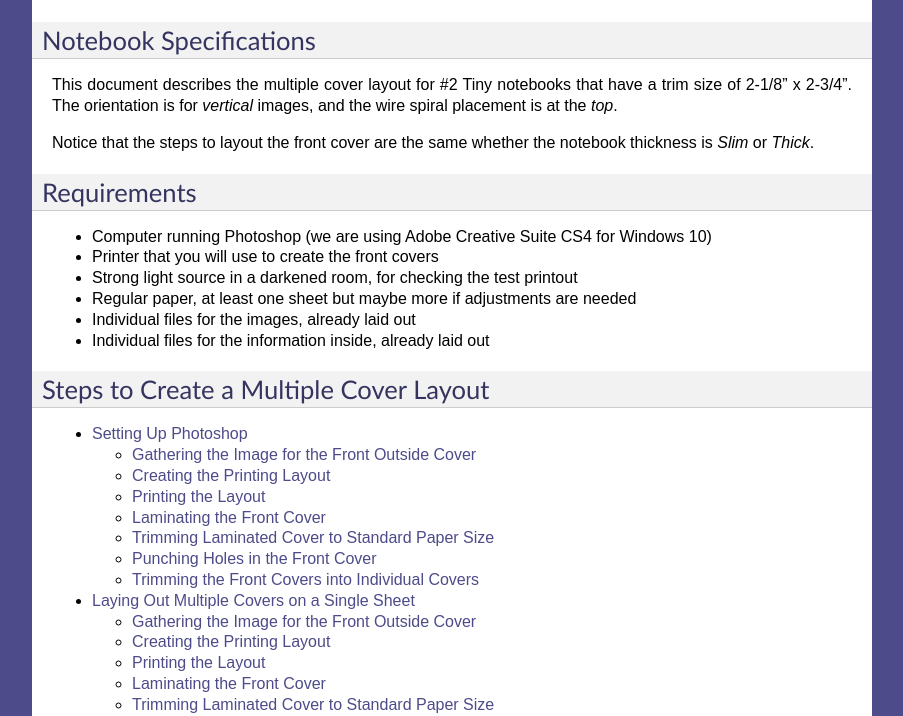
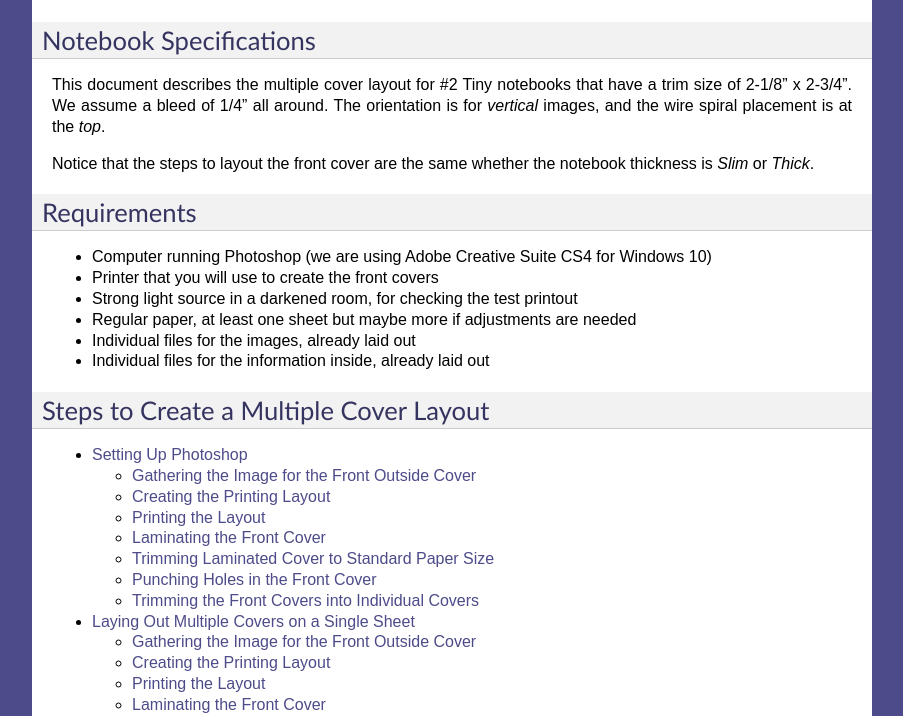
Before and after one commit to loiskilberg/FinalProject, a Sphinx documentation site: the page built from source/index.rst, in a window 1280 px wide and 900 px high, scrolled down 768 px, cut to the strip 184-900 px from the top of the window. Shown: the whole strip, without its empty margins (198-1101 px from the left). Built offline with Sphinx 7.4.7, drawn with Linux system fonts in a browser that asks for light colours.

Commit message:
add bleed info

```diff
--- a/source/index.rst
+++ b/source/index.rst
@@ -18,7 +18,7 @@ The steps in this document are also covered in this video:
 Notebook Specifications
 =======================
 
-This document describes the multiple cover layout for #2 |szNm2| notebooks that have a trim size of |szTrimShort2| x |szTrimLong2|. The orientation is for *vertical* images, and the wire spiral placement is at the *top*.
+This document describes the multiple cover layout for #2 |szNm2| notebooks that have a trim size of |szTrimShort2| x |szTrimLong2|. We assume a bleed of 1/4" all around. The orientation is for *vertical* images, and the wire spiral placement is at the *top*.
 
 Notice that the steps to layout the front cover are the same whether the notebook thickness is |Thin| or |Chunky|.
 
```
